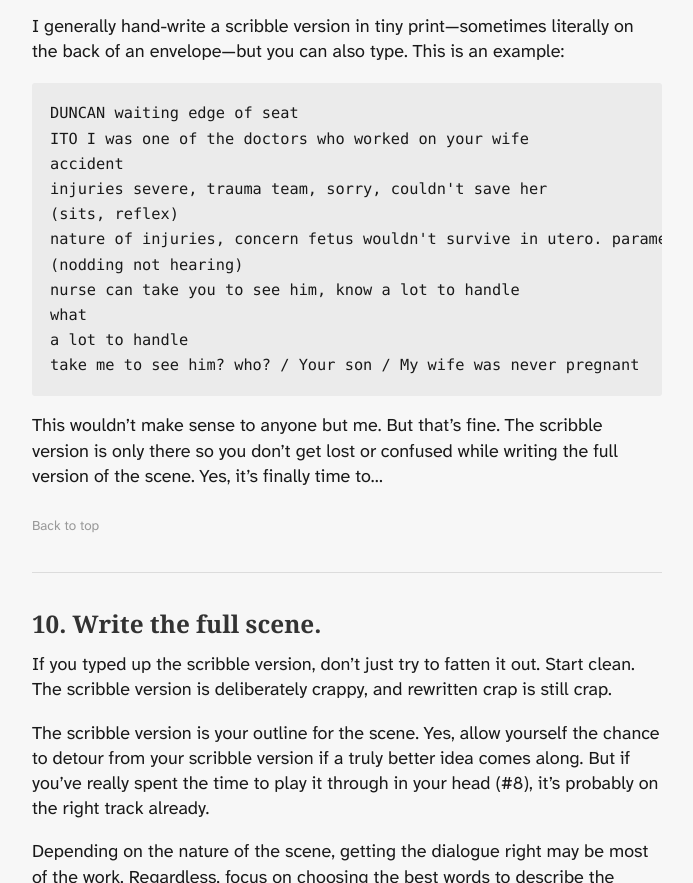
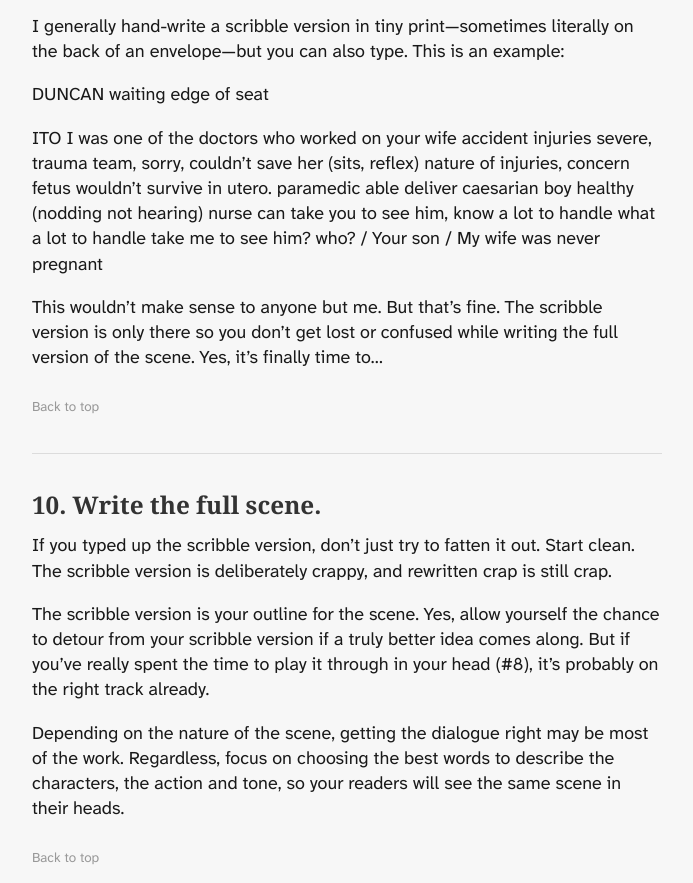
Before and after one commit to mumblequatch/how-to-write-a-scene, a plain HTML site: page index.html in a window 1280 px wide. Shown: the part 4071-4954 px from the top of the page, without its empty margins (293-986 px from the left). Drawn offline with Linux system fonts and the light colour scheme; a web font is replaced by a local one.

Commit message:
Update: 2026-07-22 11:37

```diff
--- a/index.html
+++ b/index.html
@@ -386,17 +386,8 @@ body.screenplay hr.section-break {
 <h2 id="write-a-scribble-version.">9. Write a scribble version.</h2>
 <p>A “scribble version” is essentially a cheat sheet so you’ll remember the great scene you just saw in your head. Don’t write sentences. Don’t write full dialogue. It shouldn’t take more than five minutes. Just get the bare minimum down so that you won’t forget the scene in the next hour as you’re writing it.</p>
 <p>I generally hand-write a scribble version in tiny print—sometimes literally on the back of an envelope—but you can also type. This is an example:</p>
-<pre><code>DUNCAN waiting edge of seat
-ITO I was one of the doctors who worked on your wife
-accident
-injuries severe, trauma team, sorry, couldn&#39;t save her
-(sits, reflex)
-nature of injuries, concern fetus wouldn&#39;t survive in utero. paramedic able deliver caesarian boy healthy
-(nodding not hearing)
-nurse can take you to see him, know a lot to handle
-what
-a lot to handle
-take me to see him? who? / Your son / My wife was never pregnant</code></pre>
+<p>DUNCAN waiting edge of seat</p>
+<p>ITO I was one of the doctors who worked on your wife accident injuries severe, trauma team, sorry, couldn’t save her (sits, reflex) nature of injuries, concern fetus wouldn’t survive in utero. paramedic able deliver caesarian boy healthy (nodding not hearing) nurse can take you to see him, know a lot to handle what a lot to handle take me to see him? who? / Your son / My wife was never pregnant</p>
 <p>This wouldn’t make sense to anyone but me. But that’s fine. The scribble version is only there so you don’t get lost or confused while writing the full version of the scene. Yes, it’s finally time to…</p>
   <a href="#toc" class="back-to-top">Back to top</a>
 </div>
```
